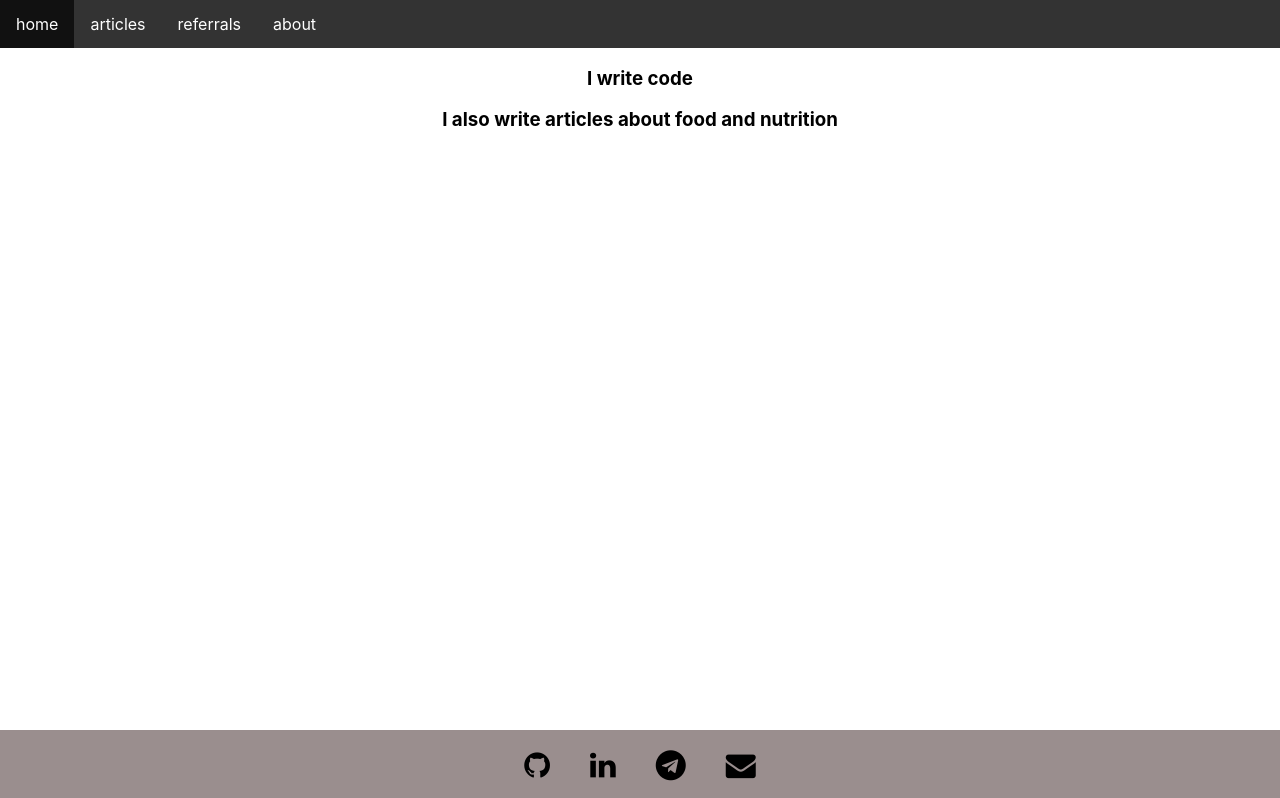
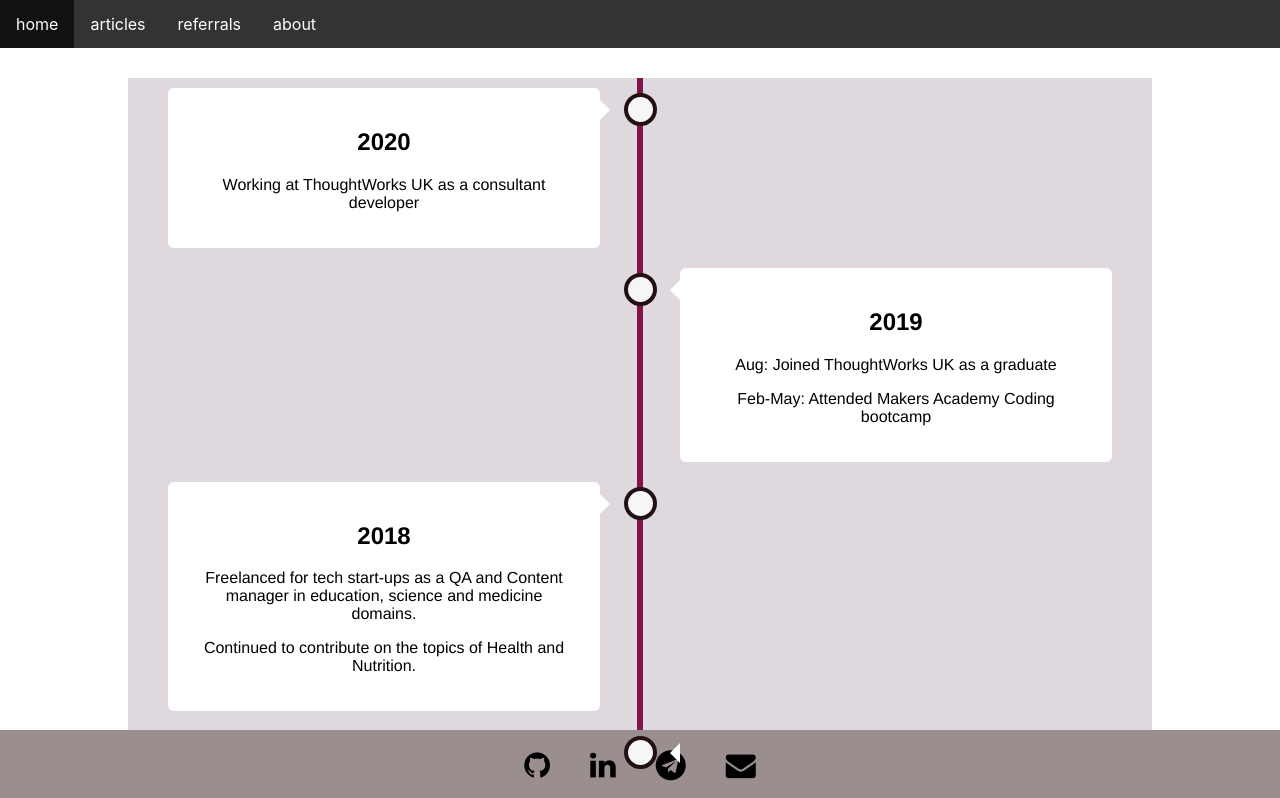
Before and after one commit to m-budryte/website, a React (Create React App) app: page /website/about in a window 1280 px wide. Shown: the top 798 px of the page. Built offline with nearby package versions, Linux system fonts and the light colour scheme.

Commit message:
Add timeline

```diff
--- a/src/App.css
+++ b/src/App.css
@@ -4,6 +4,7 @@
 
 .footer {
   position: fixed;
+  margin-top: 10px;
   left: 0;
   bottom: 0;
   width: 100%;
@@ -35,7 +36,7 @@ text-align: center;
 }
 
 .fa-telegram {
-  color:black ;
+  color: black;
 }
 
 .fa-envelope {
--- a/src/pageSections/footer.js
+++ b/src/pageSections/footer.js
@@ -1,13 +1,16 @@
-import React from 'react';
+import React from "react";
 
 const Footer = () => {
-    return (
-        <div className="footer">
-            <a href="https://github.com/m-budryte" className="fa fa-github"></a>
-            <a href="https://www.linkedin.com/in/marija-budryte/" className="fa fa-linkedin"></a>
-            <a href="https://telegram.me/mashabudryte" className="fa fa-telegram"></a>
-            <a href="mailto:mashabudryte@gmail.com" className="fa fa-envelope"></a>
-        </div>
-        )
-}
+  return (
+    <footer className="footer">
+      <a href="https://github.com/m-budryte" className="fa fa-github"></a>
+      <a
+        href="https://www.linkedin.com/in/marija-budryte/"
+        className="fa fa-linkedin"
+      ></a>
+      <a href="https://telegram.me/mashabudryte" className="fa fa-telegram"></a>
+      <a href="mailto:mashabudryte@gmail.com" className="fa fa-envelope"></a>
+    </footer>
+  );
+};
 export default Footer;
--- a/src/pageSections/navBar.js
+++ b/src/pageSections/navBar.js
@@ -8,7 +8,7 @@ import {
 import AboutSection from '../websiteSections/AboutSection/aboutSection';
 import ArticlesSection from '../websiteSections/ArticlesSection/articlesSection'
 import HomeSection from '../websiteSections/HomeSection/homeSection';
-import ReferralsSection from '../websiteSections/refSection/referralsSection';
+import ReferralsSection from '../websiteSections/RefSection/referralsSection';
 import './navBar.css';
 
 const NavBar = () => {
--- /dev/null
+++ b/src/websiteSections/AboutSection/aboutSection.css
@@ -0,0 +1,141 @@
+* {
+  box-sizing: border-box;
+}
+
+/* Set a background color */
+.timelineComp {
+  background-color: #7e677e3f;
+  width: 80%;
+  margin-left: auto;
+  margin-right: auto;
+  margin-top: 30px;
+  margin-bottom: 30px;
+  font-family: Helvetica, sans-serif;
+}
+
+/* The actual timeline (the vertical ruler) */
+.timeline {
+  position: relative;
+  max-width: 1200px;
+  margin: 0 auto;
+  margin-bottom: 20%;
+}
+
+/* The actual timeline (the vertical ruler) */
+.timeline::after {
+  content: "";
+  position: absolute;
+  width: 6px;
+  background-color: rgb(131, 20, 75);
+  top: 0;
+  bottom: 0;
+  left: 50%;
+  margin-left: -3px;
+}
+
+/* Container around content */
+.container {
+  padding: 10px 40px;
+  position: relative;
+  background-color: inherit;
+  width: 50%;
+}
+
+/* The circles on the timeline */
+.container::after {
+  content: "";
+  position: absolute;
+  width: 25px;
+  height: 25px;
+  right: -17px;
+  background-color: rgb(246, 246, 246);
+  border: 4px solid #221112;
+  top: 15px;
+  border-radius: 50%;
+  z-index: 1;
+}
+
+/* Place the container to the left */
+.left {
+  left: 0;
+}
+
+/* Place the container to the right */
+.right {
+  left: 50%;
+}
+
+/* Add arrows to the left container (pointing right) */
+.left::before {
+  content: " ";
+  height: 0;
+  position: absolute;
+  top: 22px;
+  width: 0;
+  z-index: 1;
+  right: 30px;
+  border: medium solid white;
+  border-width: 10px 0 10px 10px;
+  border-color: transparent transparent transparent white;
+}
+
+/* Add arrows to the right container (pointing left) */
+.right::before {
+  content: " ";
+  height: 0;
+  position: absolute;
+  top: 22px;
+  width: 0;
+  z-index: 1;
+  left: 30px;
+  border: medium solid white;
+  border-width: 10px 10px 10px 0;
+  border-color: transparent white transparent transparent;
+}
+
+/* Fix the circle for containers on the right side */
+.right::after {
+  left: -16px;
+}
+
+/* The actual content */
+.content {
+  padding: 20px 30px;
+  background-color: white;
+  position: relative;
+  border-radius: 6px;
+}
+
+/* Media queries - Responsive timeline on screens less than 600px wide */
+@media screen and (max-width: 600px) {
+  /* Place the timelime to the left */
+  .timeline::after {
+    left: 31px;
+  }
+
+  /* Full-width containers */
+  .container {
+    width: 100%;
+    padding-left: 70px;
+    padding-right: 25px;
+  }
+
+  /* Make sure that all arrows are pointing leftwards */
+  .container::before {
+    left: 60px;
+    border: medium solid white;
+    border-width: 10px 10px 10px 0;
+    border-color: transparent white transparent transparent;
+  }
+
+  /* Make sure all circles are at the same spot */
+  .left::after,
+  .right::after {
+    left: 15px;
+  }
+
+  /* Make all right containers behave like the left ones */
+  .right {
+    left: 0%;
+  }
+}
--- a/src/websiteSections/AboutSection/aboutSection.js
+++ b/src/websiteSections/AboutSection/aboutSection.js
@@ -1,12 +1,12 @@
-import React from 'react';
+import React from "react";
+import Timeline from "./timeline";
 
 const AboutSection = () => {
-    return(
-        <div>
-            <h3>I write code</h3>
-            <h3>I also write articles about food and nutrition</h3>
-        </div>
-    )
-}
+  return (
+    <div>
+      <Timeline />
+    </div>
+  );
+};
 
 export default AboutSection;
--- /dev/null
+++ b/src/websiteSections/AboutSection/timeline.js
@@ -0,0 +1,50 @@
+import React from "react";
+import "./aboutSection.css";
+
+const Timeline = () => {
+  return (
+    <div className="timelineComp">
+      <div className="timeline">
+        <div className="container left">
+          <div className="content">
+            <h2>2020</h2>
+            <p>Working at ThoughtWorks UK as a consultant developer</p>
+          </div>
+        </div>
+        <div className="container right">
+          <div className="content">
+            <h2>2019</h2>
+            <p>Aug: Joined ThoughtWorks UK as a graduate</p>
+            <p>Feb-May: Attended Makers Academy Coding bootcamp</p>
+          </div>
+        </div>
+        <div className="container left">
+          <div className="content">
+            <h2>2018</h2>
+            <p>
+              Freelanced for tech start-ups as a QA and Content manager in
+              education, science and medicine domains.
+            </p>
+            <p>
+              Continued to contribute on the topics of Health and Nutrition.
+            </p>
+          </div>
+        </div>
+        <div className="container right">
+          <div className="content">
+            <h2>2017</h2>
+            <p>
+              Graduated from King's College London with a Bachelor's degree in
+              Nutrition
+            </p>
+            <p>
+              Started writing articles on the topics on Health and Nutrition
+            </p>
+          </div>
+        </div>
+      </div>
+    </div>
+  );
+};
+
+export default Timeline;
--- /dev/null
+++ b/src/websiteSections/refSection/ReferralLink.js
@@ -0,0 +1,17 @@
+import React from 'react';
+
+export const ReferralLink = (props) => {
+    const refUrl = props.refUrl;
+    const alt = props.alt;
+    const descr = props.descr;
+    const imgUrl = props.imgUrl;
+
+    return (
+        <div>
+            <a href={refUrl}>
+                <img border="0" alt={alt} src={imgUrl} height="140" />
+            </a>
+            <h5>{descr}</h5>
+        </div>
+    );
+};
--- a/src/websiteSections/refSection/referralsSection.js
+++ b/src/websiteSections/refSection/referralsSection.js
@@ -1,14 +1,17 @@
 import React from 'react';
-import hired from './hired-pic.png'
+import hiredPic from './hired-pic.png'
+import { ReferralLink } from './ReferralLink';
 
 const ReferralsSection = () =>{
  return (
-    <div>
-        <h4>Hired.com referral link</h4>
-        <a href="https://hired.com/x/7aae075f31f1c37d5084d0bda822ab5f">
-        <img border="0" alt="Hired.com referral link" src={hired} height="100"/>
-        </a>
-
+     <div>
+         <h4>These are the services I have used myself and can recommend. </h4>
+         <ReferralLink
+             imgUrl={hiredPic}
+             alt="Hired.com referral link"
+             descr="Hired.com - job platform for technologists"
+            refUrl="https://hired.com/x/7aae075f31f1c37d5084d0bda822ab5fß"
+         />
     </div>
  )
 }
```
Also changed, not shown: src/App.js (+5 -5 lines). Lines whose indentation alone changed are shown as unchanged.
